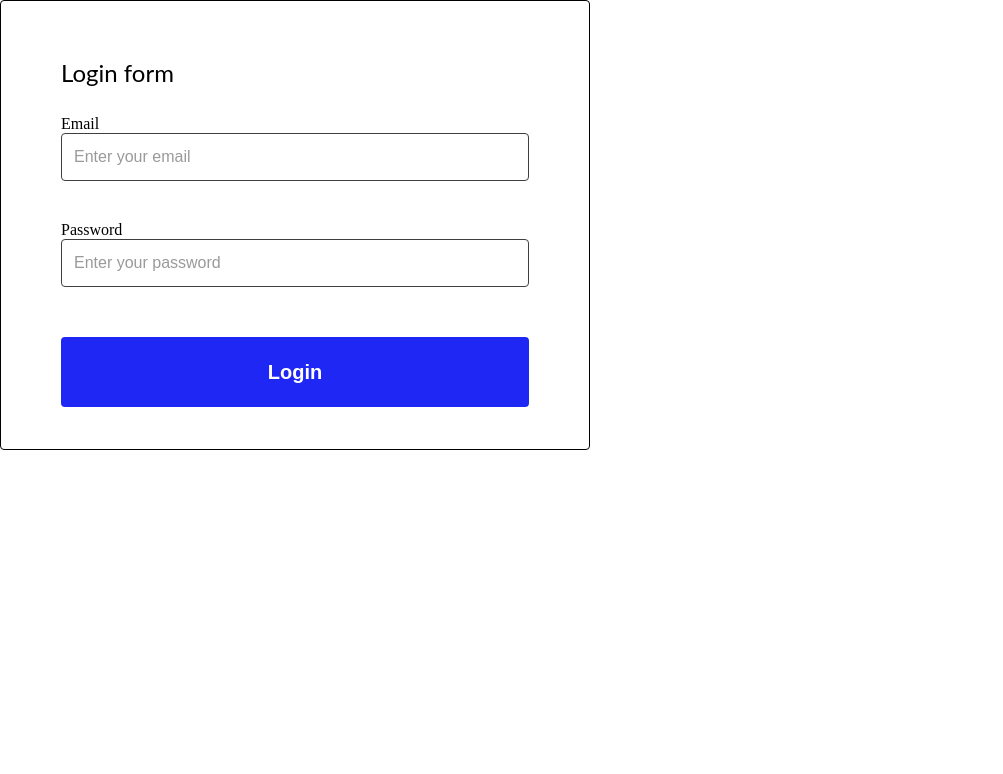
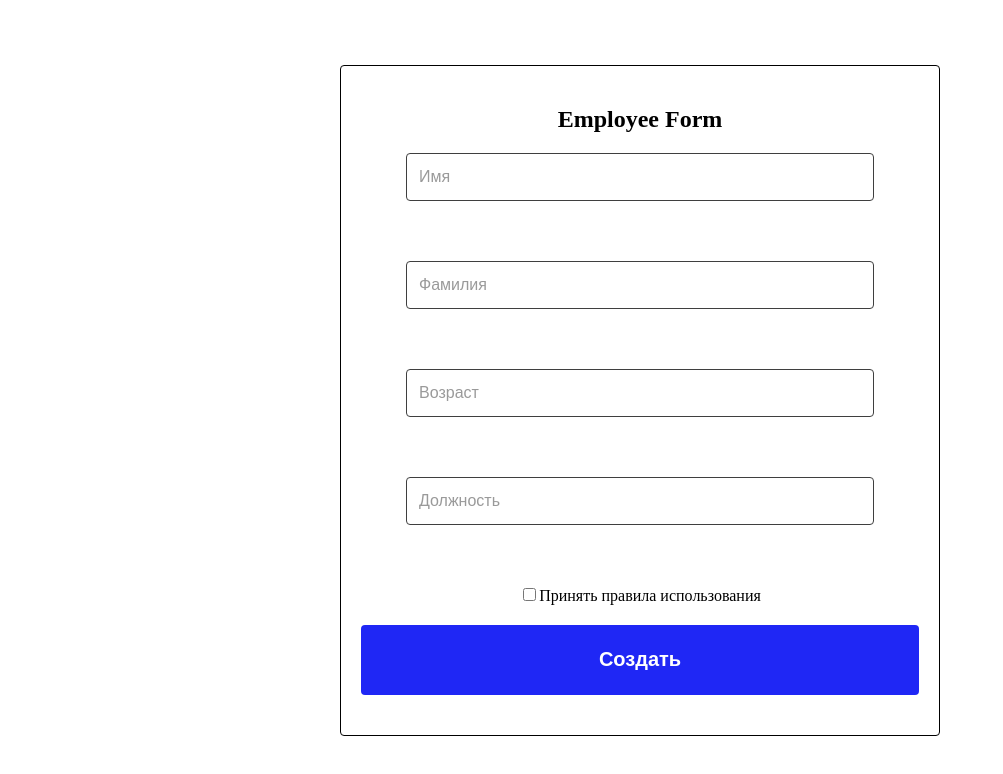
Before and after one commit to AndriiGudz/ReactTypeScript, a React (Create React App) app: page / in a window 1280 px wide. Shown: the top 774 px of the page, without its empty margins (0-1003 px from the left). Built offline with nearby package versions, Linux system fonts and the light colour scheme.

Commit message:
Homeworks 11

```diff
--- a/src/App.tsx
+++ b/src/App.tsx
@@ -6,6 +6,7 @@ import Homeworks06 from './homeworks/Homeworks06/Homeworks';
 import Homeworks07 from './homeworks/Homeworks07/Homeworks07';
 import Homeworks08 from 'homeworks/Homeworks08/Homeworks08';
 import Homeworks09 from 'homeworks/Homeworks09/Homeworks09';
+import Homeworks11 from 'homeworks/Homeworks11/Homeworks11';
 import Lessons06 from './lessons/Lessons06/Lessons06';
 import Lessons07 from './lessons/Lessons07/Lessons07';
 import Lessons08 from 'lessons/Lessons08/Lessons08';
@@ -23,11 +24,12 @@ function App() {
       {/* <Lessons08 /> */}
       {/* <Lessons09 /> */}
       {/* <Lessons10 /> */}
-      <Lessons11 />
+      {/* <Lessons11 /> */}
       {/* <Homeworks06 /> */}
       {/* <Homeworks07 /> */}
       {/* <Homeworks08 /> */}
       {/* <Homeworks09 /> */}
+      <Homeworks11 />
       {/* <Consultation03 /> */}
     </>
   );
--- /dev/null
+++ b/src/homeworks/Homeworks11/Homeworks11.tsx
@@ -0,0 +1,99 @@
+import { useFormik } from 'formik'
+import * as Yup from 'yup'
+
+import Input from 'components/Input/Input'
+import { Homeworks11Component, EmployeeForm, TitleForm, TermErrors, TermsAccepted } from './styles'
+import { EmployeeFormValues, EMPLOYEE_FORM_NAMES } from './types'
+import Button from 'components/Button/Button'
+
+function Homeworks11() {
+  const schema = Yup.object().shape({
+    [EMPLOYEE_FORM_NAMES.FIRST_NAME]: Yup.string()
+      .required('Имя является обязательным')
+      .min(2, 'Имя должно содержать минимум 2 символа')
+      .max(50, 'Имя должно содержать максимум 50 символов'),
+
+    [EMPLOYEE_FORM_NAMES.LAST_NAME]: Yup.string()
+      .required('Фамилия является обязательной')
+      .max(15, 'Фамилия должна содержать максимум 15 символов'),
+
+    [EMPLOYEE_FORM_NAMES.AGE]: Yup.number()
+      .required('Возраст является обязательным')
+      .min(18, 'Возраст должен быть не меньше 18')
+      .max(150, 'Возраст должен быть не больше 150'),
+
+    [EMPLOYEE_FORM_NAMES.JOB_TITLE]: Yup.string()
+      .max(30, 'Должность должна содержать максимум 30 символов')
+      .notRequired(),
+
+    [EMPLOYEE_FORM_NAMES.TERMS_ACCEPTED]: Yup.boolean()
+      .oneOf([true], 'Вы должны принять условия использования')
+      .required('Вы должны принять условия использования'),
+  })
+
+  const formik = useFormik({
+    initialValues: {
+      [EMPLOYEE_FORM_NAMES.FIRST_NAME]: '',
+      [EMPLOYEE_FORM_NAMES.LAST_NAME]: '',
+      [EMPLOYEE_FORM_NAMES.AGE]: '',
+      [EMPLOYEE_FORM_NAMES.JOB_TITLE]: '',
+      [EMPLOYEE_FORM_NAMES.TERMS_ACCEPTED]: false,
+    } as EmployeeFormValues,
+    validationSchema: schema,
+    onSubmit: (values) => {
+      console.log(values)
+    },
+  })
+
+  return (
+    <Homeworks11Component>
+      <EmployeeForm onSubmit={formik.handleSubmit}>
+        <TitleForm>Employee Form</TitleForm>
+        <Input
+          name={EMPLOYEE_FORM_NAMES.FIRST_NAME}
+          placeholder={'Имя'}
+          value={formik.values[EMPLOYEE_FORM_NAMES.FIRST_NAME]}
+          onChange={formik.handleChange}
+          error={formik.errors[EMPLOYEE_FORM_NAMES.FIRST_NAME]}
+        />
+        <Input
+          name={EMPLOYEE_FORM_NAMES.LAST_NAME}
+          placeholder={'Фамилия'}
+          value={formik.values[EMPLOYEE_FORM_NAMES.LAST_NAME]}
+          onChange={formik.handleChange}
+          error={formik.errors[EMPLOYEE_FORM_NAMES.LAST_NAME]}
+        />
+        <Input
+          name={EMPLOYEE_FORM_NAMES.AGE}
+          placeholder={'Возраст'}
+          value={formik.values[EMPLOYEE_FORM_NAMES.AGE]}
+          onChange={formik.handleChange}
+          error={formik.errors[EMPLOYEE_FORM_NAMES.AGE]}
+        />
+        <Input
+          name={EMPLOYEE_FORM_NAMES.JOB_TITLE}
+          placeholder={'Должность'}
+          value={formik.values[EMPLOYEE_FORM_NAMES.JOB_TITLE]}
+          onChange={formik.handleChange}
+          error={formik.errors[EMPLOYEE_FORM_NAMES.JOB_TITLE]}
+        />
+        <TermsAccepted>
+          <input
+            type="checkbox"
+            name={EMPLOYEE_FORM_NAMES.TERMS_ACCEPTED}
+            checked={formik.values[EMPLOYEE_FORM_NAMES.TERMS_ACCEPTED]}
+            onChange={formik.handleChange}
+            onBlur={formik.handleBlur}
+          />
+          <label htmlFor={EMPLOYEE_FORM_NAMES.TERMS_ACCEPTED}>Принять правила использования</label>
+          {formik.touched[EMPLOYEE_FORM_NAMES.TERMS_ACCEPTED] && formik.errors[EMPLOYEE_FORM_NAMES.TERMS_ACCEPTED] && (
+            <TermErrors>{formik.errors[EMPLOYEE_FORM_NAMES.TERMS_ACCEPTED]}</TermErrors>
+          )}
+        </TermsAccepted>
+        <Button name="Создать" type="submit" />
+      </EmployeeForm>
+    </Homeworks11Component>
+  )
+}
+
+export default Homeworks11
--- /dev/null
+++ b/src/homeworks/Homeworks11/styles.ts
@@ -0,0 +1,34 @@
+import styled from '@emotion/styled'
+
+export const Homeworks11Component = styled.div`
+  display: flex;
+  flex-direction: column;
+  align-items: center;
+  justify-content: center;
+  flex: 1;
+  gap: 20px;
+`
+
+export const EmployeeForm = styled.form`
+  display: flex;
+  flex-direction: column;
+  justify-content: center;
+  align-items: center;
+  width: 600px;
+  height: auto;
+  border: 1px solid #000;
+  border-radius: 4px;
+  padding: 40px 20px;
+  gap: 20px;
+`
+export const TitleForm = styled.h2`
+  display: flex;
+  align-items: flex-start;
+`
+export const TermErrors = styled.div`
+  color: red;
+`
+export const TermsAccepted = styled.div`
+  /* display: flex; */
+  /* flex-direction: column; */
+`
--- /dev/null
+++ b/src/homeworks/Homeworks11/types.ts
@@ -0,0 +1,15 @@
+export interface EmployeeFormValues {
+  firstName: string
+  lastName: string
+  age: string
+  jobTitle: string
+  termsAccepted: boolean
+}
+
+export enum EMPLOYEE_FORM_NAMES {
+  FIRST_NAME = 'firstName',
+  LAST_NAME = 'lastName',
+  AGE = 'age',
+  JOB_TITLE = 'jobTitle',
+  TERMS_ACCEPTED = 'termsAccepted',
+}
```
Also changed, not shown: src/components/LoginForm/LoginForm.tsx (+13 -12 lines).
